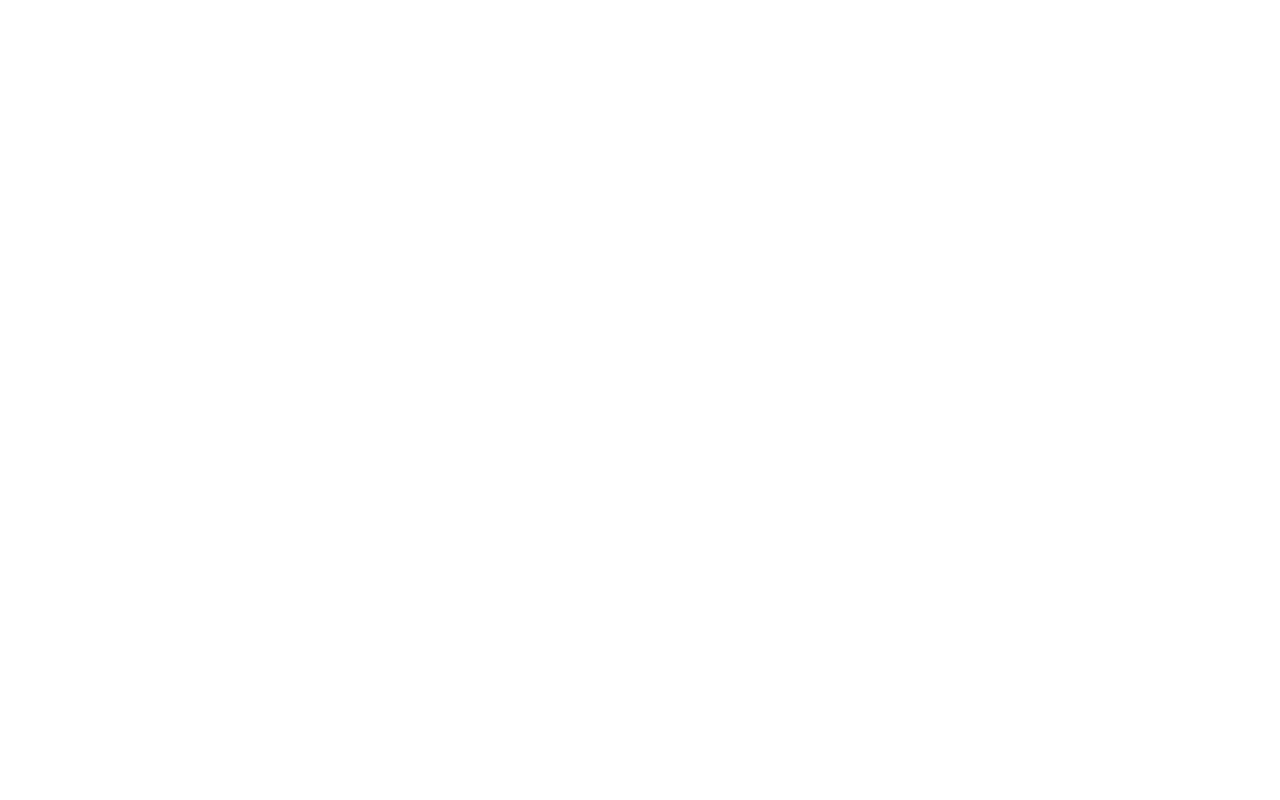
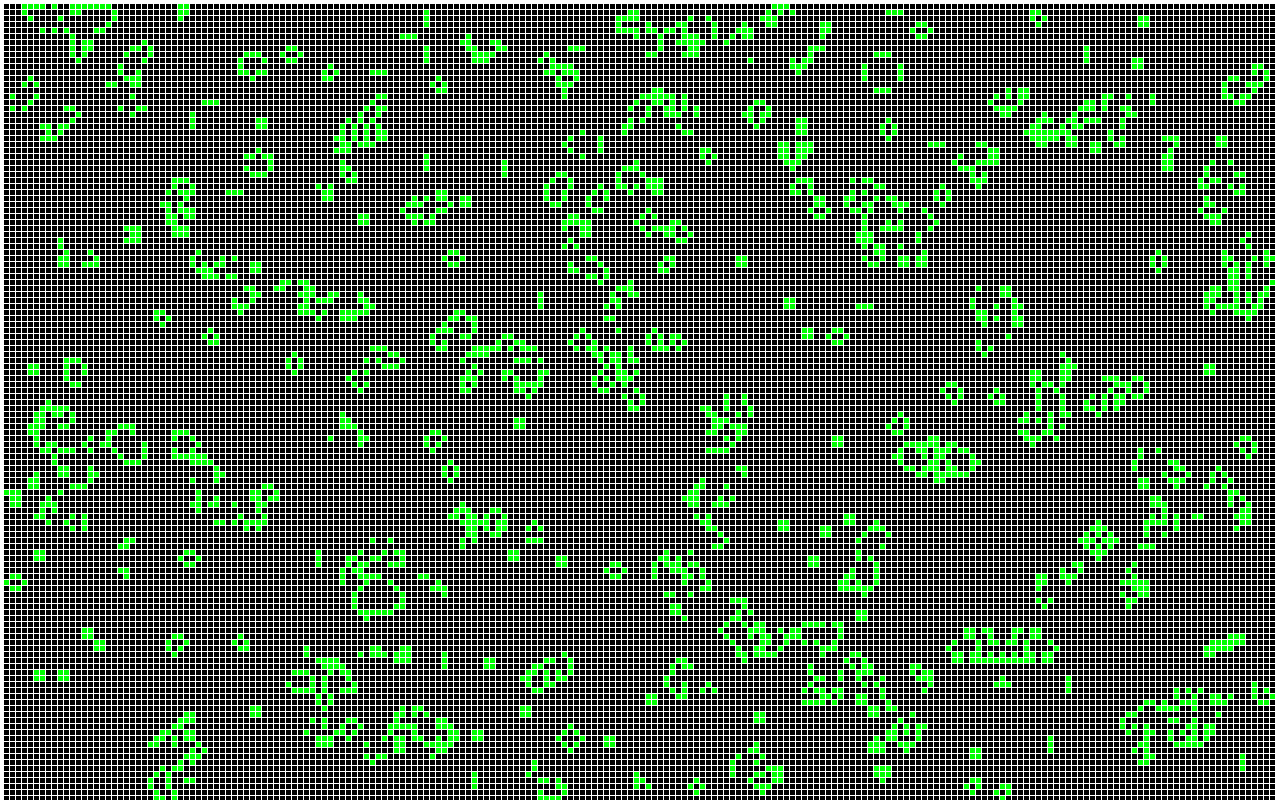
Before and after one commit to shaunlmason/conways-game-of-life-ts, a website with bundled scripts: page driver/index.html in a window 1280 px wide. Built offline with nearby package versions, Linux system fonts and the light colour scheme; animation ran at ten frames a second.

Commit message:
feat: initial implementation

```diff
--- a/driver/css/main.css
+++ b/driver/css/main.css
@@ -4,8 +4,12 @@ body {
     position: fixed;
     width: 100%;
     height: 100%;
-    margin: 0px;
+    margin: 2px;
     padding: 0px;
+}
+
+h1 {
+    padding-left: 25px;
 }
 
 canvas {
--- a/driver/index.html
+++ b/driver/index.html
@@ -1,15 +1,17 @@
 <!DOCTYPE html>
 <html lang="en">
     <head>
-        <meta http-equiv="Content-Type" content="text/html; charset=utf-8" />
+        <meta charset="utf-8" />
+        <title>Life</title>
+        <meta name="”description”" content="Conways Game Of Life" />
         <meta name="viewport" content="width=device-width, initial-scale=1.0" />
-        <meta name="title" content="Life.ts" />
-        <meta name="”description”" content="Conways Game Of Life" />
-        <link rel="stylesheet" type="text/css" href="../css/main.css" />
-        <script src="../dist/life.js"></script>
+
+        <link rel="icon" type="image/x-icon" href="favicon.ico" />
+        <link rel="stylesheet" type="text/css" href="/css/main.css" />
     </head>
 
     <body>
         <canvas id="canvas"></canvas>
+        <script src="../dist/life.js"></script>
     </body>
 </html>
--- a/index.ts
+++ b/index.ts
@@ -1,3 +1,8 @@
+import { App } from './public-api';
 import { Game } from './public-api';
 
-Game.start();
+window.onload = () => {
+    const app = new App(new Game());
+
+    app.initialize();
+};
--- a/public-api.ts
+++ b/public-api.ts
@@ -1,5 +1,2 @@
-export { Cell } from './src/cell';
-export { CellState } from './src/cell-state';
-export { Grid } from './src/grid';
-export { Renderer } from './src/renderer';
+export { App } from './src/app';
 export { Game } from './src/game';
--- a/src/app.ts
+++ b/src/app.ts
@@ -0,0 +1,19 @@
+import { Game } from './game';
+
+export class App {
+    private game: Game;
+
+    constructor(game: Game) {
+        this.game = game;
+    }
+
+    public initialize(): void {
+        this.loop();
+    }
+
+    private loop(): void {
+        // need to bind the current this reference to the callback
+        requestAnimationFrame(this.loop.bind(this));
+        this.game.tick();
+    }
+}
--- a/src/cell-state.ts
+++ /dev/null
@@ -1,4 +0,0 @@
-export enum CellState {
-    alive = 0,
-    dead = 1
-}
--- a/src/cell.ts
+++ /dev/null
@@ -1,5 +0,0 @@
-import { CellState } from './cell-state';
-
-export class Cell {
-    public state: CellState = CellState.dead;
-}
--- a/src/game.ts
+++ b/src/game.ts
@@ -1,5 +1,38 @@
+import { Grid } from './grid';
+import { Renderer } from './renderer';
+
+export const ALIVE: number = 1;
+export const DEAD: number = 0;
+export const CELL_SIZE: number = 6;
+
 export class Game {
-    public static start(): void {
-        console.log('Starting...');
+    private canvas: HTMLCanvasElement;
+    private grid: Grid;
+    private height: number = window.innerHeight;
+    private renderer: Renderer;
+    private width: number = window.innerWidth;
+
+    constructor() {
+        this.canvas = <HTMLCanvasElement>document.getElementById('canvas');
+        this.canvas.height = this.height;
+        this.canvas.width = this.width;
+
+        this.grid = new Grid(this.height, this.width);
+        this.renderer = new Renderer(this.canvas);
+
+        for (var i: number = 0; i < this.grid.hBound; i++) {
+            for (var j: number = 0; j < this.grid.vBound; j++) {
+                this.grid.cells[i][j] = this.coinFlip();
+            }
+        }
+    }
+
+    public tick(): void {
+        this.renderer.render(this.grid);
+        this.grid.mutate();
+    }
+
+    private coinFlip(): number {
+        return Math.floor(Math.random() * 2);
     }
 }
--- a/src/grid.ts
+++ b/src/grid.ts
@@ -1 +1,97 @@
-export class Grid {}
+import { CELL_SIZE, ALIVE, DEAD } from './game';
+
+export class Grid {
+    private height: number;
+    private width: number;
+
+    public cells: number[][] = [];
+    public hBound: number;
+    public vBound: number;
+
+    constructor(height: number, width: number) {
+        this.height = height;
+        this.width = width;
+        this.hBound = Math.floor(this.width / CELL_SIZE) - 1;
+        this.vBound = Math.floor(this.height / CELL_SIZE);
+
+        this.cells = this.initializeCells();
+    }
+
+    public mutate(): void {
+        let buffer: number[][] = this.initializeCells();
+
+        for (var i: number = 0; i < this.hBound; i++) {
+            for (var j: number = 0; j < this.vBound; j++) {
+                const livingNeighbors: number = this.getLivingNeighbors(i, j, this.cells);
+                buffer[i][j] = this.getNewCellState(this.cells[i][j], livingNeighbors);
+            }
+        }
+
+        this.cells = buffer;
+    }
+
+    private initializeCells(): number[][] {
+        const cells: number[][] = [];
+
+        for (var i: number = 0; i < this.hBound; i++) {
+            cells[i] = [];
+            for (var j: number = 0; j < this.vBound; j++) {
+                cells[i][j] = DEAD;
+            }
+        }
+
+        return cells;
+    }
+
+    private getLivingNeighbors(x: number, y: number, board: number[][]): number {
+        let count: number = 0;
+
+        const neighbors: number[][] = [
+            [x - 1, y],
+            [x + 1, y],
+            [x, y + 1],
+            [x, y - 1],
+            [x - 1, y + 1],
+            [x + 1, y + 1],
+            [x - 1, y - 1],
+            [x + 1, y - 1]
+        ];
+
+        for (let i: number = 0; i < neighbors.length; i++) {
+            let set: number[] = neighbors[i];
+            let x: number = set[0];
+            let y: number = set[1];
+
+            if (x >= 0 && y >= 0 && x < this.hBound && y < this.vBound) {
+                if (board[x][y] === ALIVE) {
+                    count++;
+                }
+            }
+        }
+
+        return count;
+    }
+
+    private getNewCellState(current: number, livingNeighbors: number): number {
+        let state: number = current;
+
+        switch (current) {
+            case ALIVE:
+                if (livingNeighbors < 2 || livingNeighbors > 3) {
+                    state = DEAD;
+                }
+
+                break;
+            case DEAD:
+                if (livingNeighbors === 3) {
+                    state = ALIVE;
+                }
+
+                break;
+            default:
+                break;
+        }
+
+        return state;
+    }
+}
--- a/src/renderer.ts
+++ b/src/renderer.ts
@@ -1 +1,36 @@
-export class Renderer {}
+import { CELL_SIZE, ALIVE } from './game';
+import { Grid } from './grid';
+
+const COLOR_ALIVE: string = '#00FF00';
+const COLOR_DEAD: string = '#000000';
+const CONTEXT_TYPE: string = '2d';
+const GRID_LINE_SIZE: number = 1;
+
+export class Renderer {
+    private canvas: HTMLCanvasElement;
+    private context: CanvasRenderingContext2D;
+
+    constructor(canvas: HTMLCanvasElement) {
+        this.canvas = canvas;
+        this.context = <CanvasRenderingContext2D>this.canvas.getContext(CONTEXT_TYPE);
+    }
+
+    public render(grid: Grid): void {
+        for (var i: number = 0; i < grid.hBound; i++) {
+            for (var j: number = 0; j < grid.vBound; j++) {
+                const state: number = grid.cells[i][j];
+
+                if (state === ALIVE) {
+                    this.context.fillStyle = COLOR_ALIVE;
+                } else {
+                    this.context.fillStyle = COLOR_DEAD;
+                }
+
+                const x: number = i * CELL_SIZE;
+                const y: number = j * CELL_SIZE;
+
+                this.context.fillRect(x, y, CELL_SIZE - GRID_LINE_SIZE, CELL_SIZE - GRID_LINE_SIZE);
+            }
+        }
+    }
+}
```
Also changed, not shown: driver/server.js (+9 -1 lines), README.md, driver/favicon.ico (added).
